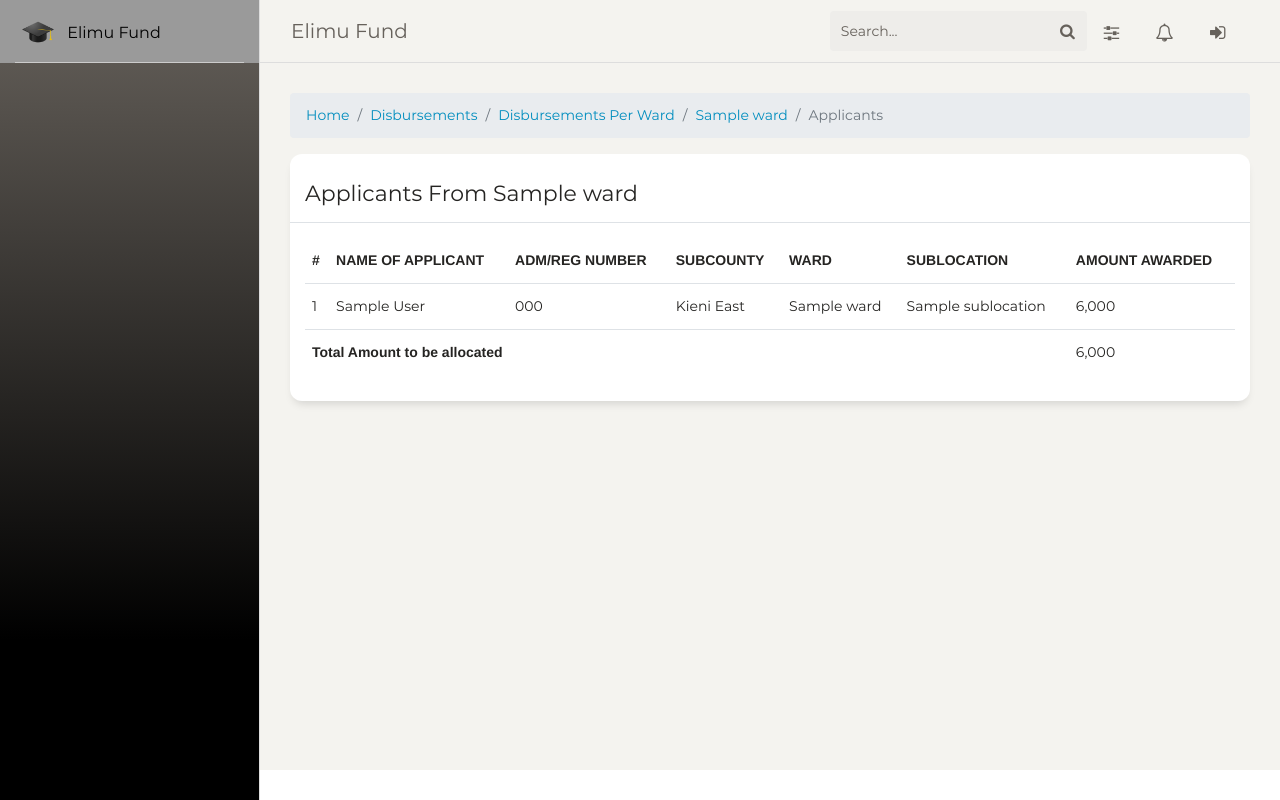
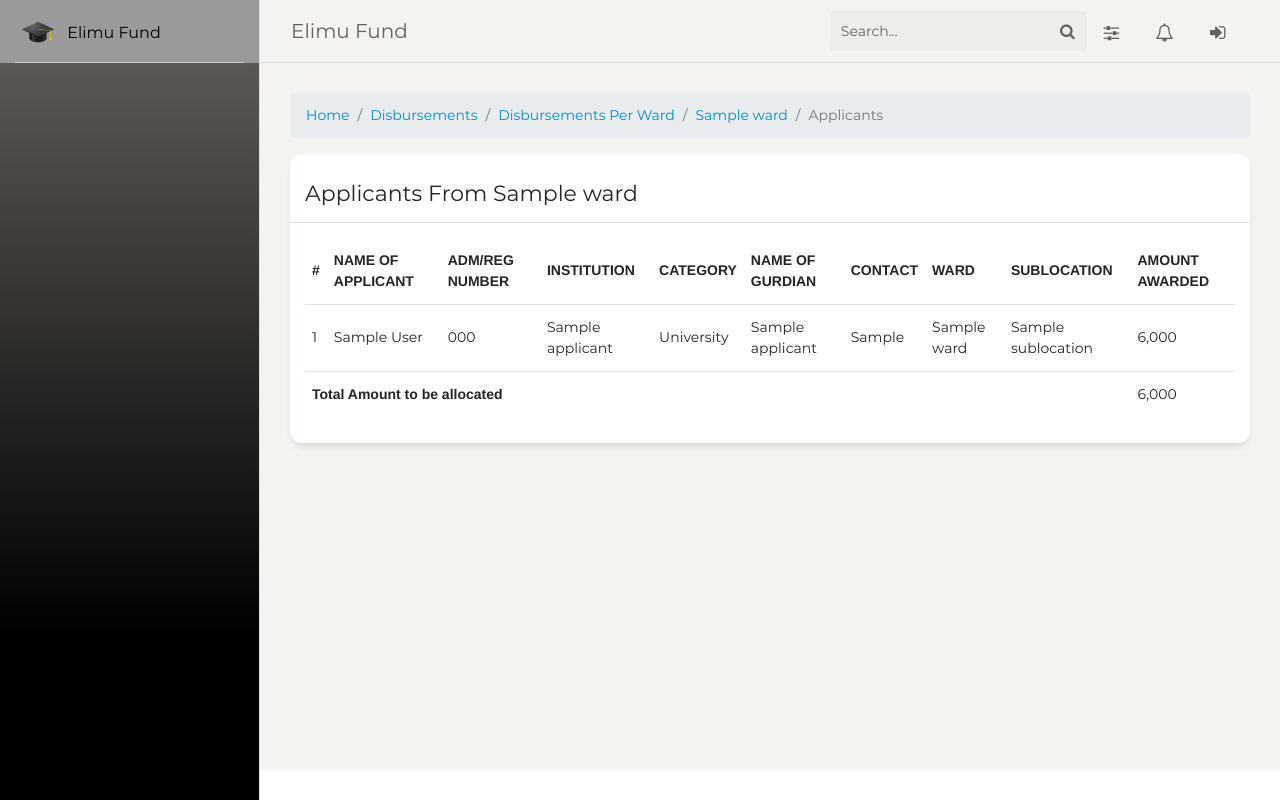
Before and after one commit to abedyngash/E-Fund_2, a Django app: page /accounting/disbursements/ward/1/applicants in a window 1280 px wide. Run offline with Django 3.2, Linux system fonts and the light colour scheme; data comes from the database, SQL or seed files in the repository; tables that the repository leaves empty hold one stand-in row (values such as "Sample post"); parts of the project's set-up code (start-up, migrations or seed data) failed here and were passed over; some libraries are stand-ins or nearby versions; some web fonts are replaced.

Commit message:
Added extra columns to Ward data

```diff
--- a/templates/accounting/disbursements/ward_disbursements/applicants_from_ward.html
+++ b/templates/accounting/disbursements/ward_disbursements/applicants_from_ward.html
@@ -20,14 +20,17 @@
         Applicants From {{ward}}
       </h5>
     </div>
-    <div class="card-body">
+    <div class="card-body table-responsive">
       <table class="table table-hover" id="disbursement_table">
           <thead>
               <tr>
                 <th>#</th>
                 <th>Name of Applicant</th>
                 <th>Adm/Reg Number</th>
-                <th>Subcounty</th>
+                <th>Institution</th>
+                <th>Category</th>
+                <th>Name of Gurdian</th>
+                <th>Contact</th>
                 <th>Ward</th>
                 <th>Sublocation</th>
                 <th>Amount Awarded</th>
@@ -39,7 +42,10 @@
                 <td>{{forloop.counter}}</td>
                 <td>{{applicant.first_name}} {{applicant.last_name}}</td>
                 <td>{{applicant.adm_number}}</td>
-                <td>{{applicant.subcounty}}</td>
+                <td>{{applicant.school_name}}</td>
+                <td>{{applicant.school_type}}</td>
+                <td>{{applicant.name_of_gurdian}}</td>
+                <td>{{applicant.contact_of_gurdian}}</td>
                 <td>{{applicant.ward}}</td>
                 <td>{{applicant.sublocation}}</td>
                 <td>{{applicant.school_type.amount_allocated|intcomma}}</td>
@@ -48,7 +54,7 @@
           </tbody>
           <tfoot>
             <tr>
-              <th colspan="6">Total Amount to be allocated</th>
+              <th colspan="9">Total Amount to be allocated</th>
               <td class="text-left">{{total_amount.total|intcomma}}</td>
             </tr>
           </tfoot>
```
